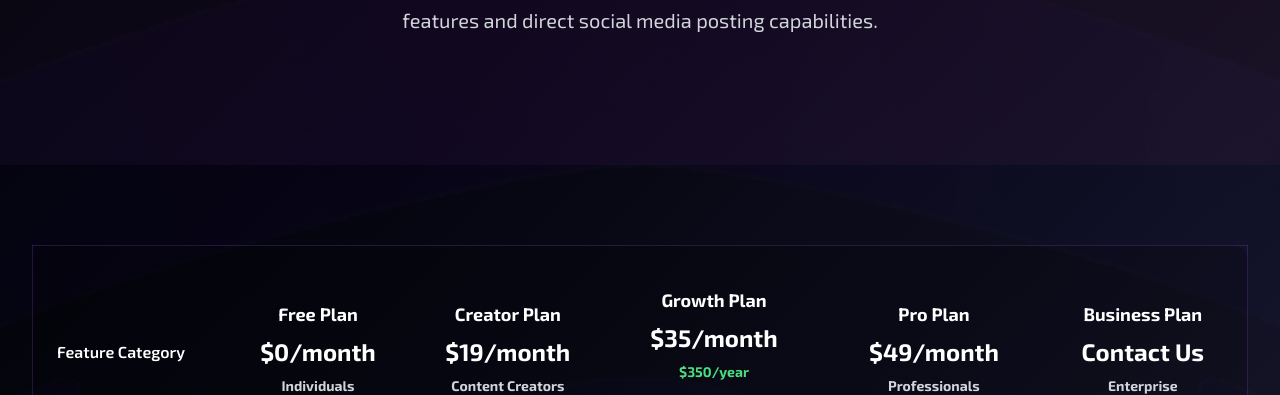
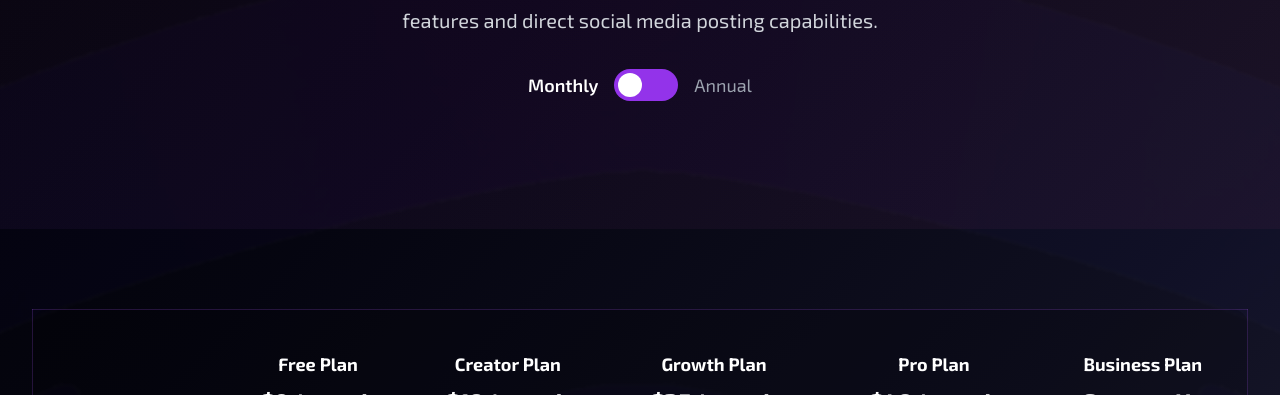
Before and after one commit to cj1101/CrowsEyeWebsite, a Next.js app: page /pricing in a window 1280 px wide. Shown: the part 405-800 px from the top of the page. Built offline with nearby package versions, Linux system fonts and the light colour scheme; no server answers.

Commit message:
feat: Add monthly/annual toggle and Stripe payment integration to pricing page

```diff
--- a/src/app/pricing/page.tsx
+++ b/src/app/pricing/page.tsx
@@ -1,6 +1,6 @@
 'use client'
 
-import React from 'react'
+import React, { useState } from 'react'
 import { Check, X } from 'lucide-react'
 import { useRouter } from 'next/navigation'
 
@@ -31,7 +31,8 @@ const pricingPlans = [
       apiAccess: false
     },
     buttonText: "Get Started Free",
-    buttonClass: "border-2 border-purple-500 text-purple-400 hover:bg-purple-500/10"
+    buttonClass: "border-2 border-purple-500 text-purple-400 hover:bg-purple-500/10",
+    paymentType: "free"
   },
   {
     name: "Creator Plan",
@@ -59,12 +60,14 @@ const pricingPlans = [
       apiAccess: false
     },
     buttonText: "Start Creating",
-    buttonClass: "bg-gradient-to-r from-purple-500 to-pink-500 text-white hover:from-purple-600 hover:to-pink-600"
+    buttonClass: "bg-gradient-to-r from-purple-500 to-pink-500 text-white hover:from-purple-600 hover:to-pink-600",
+    paymentType: "creator",
+    monthlyUrl: "https://buy.stripe.com/9B65kD655g0j6iqg9BeIw00",
+    yearlyUrl: "https://buy.stripe.com/6oU4gz511bK36iqf5xeIw01"
   },
   {
     name: "Growth Plan",
     price: "$35/month",
-    yearlyPrice: "$350/year",
     description: "Growing businesses & marketers",
     targetUser: "Growing Businesses",
     limits: {
@@ -88,7 +91,10 @@ const pricingPlans = [
       apiAccess: false
     },
     buttonText: "Scale Your Growth",
-    buttonClass: "bg-gradient-to-r from-green-500 to-emerald-500 text-white hover:from-green-600 hover:to-emerald-600"
+    buttonClass: "bg-gradient-to-r from-green-500 to-emerald-500 text-white hover:from-green-600 hover:to-emerald-600",
+    paymentType: "growth",
+    monthlyUrl: "https://buy.stripe.com/bJe9ATeBB7tN6iqf5xeIw02",
+    yearlyUrl: "https://buy.stripe.com/3cI5kDbpp15p5emcXpeIw03"
   },
   {
     name: "Pro Plan",
@@ -116,7 +122,10 @@ const pricingPlans = [
       apiAccess: true
     },
     buttonText: "Go Pro",
-    buttonClass: "bg-gradient-to-r from-purple-500 to-pink-500 text-white hover:from-purple-600 hover:to-pink-600"
+    buttonClass: "bg-gradient-to-r from-purple-500 to-pink-500 text-white hover:from-purple-600 hover:to-pink-600",
+    paymentType: "pro",
+    monthlyUrl: "https://buy.stripe.com/5kQ3cvfFF3dx22a8H9eIw04",
+    yearlyUrl: "https://buy.stripe.com/dRm00j2ST9BVeOW6z1eIw05"
   },
   {
     name: "Business Plan",
@@ -144,17 +153,35 @@ const pricingPlans = [
       apiAccess: true
     },
     buttonText: "Contact Sales",
-    buttonClass: "bg-gradient-to-r from-amber-500 to-orange-500 text-white hover:from-amber-600 hover:to-orange-600"
+    buttonClass: "bg-gradient-to-r from-amber-500 to-orange-500 text-white hover:from-amber-600 hover:to-orange-600",
+    paymentType: "contact"
   }
 ];
 
 export default function PricingPage() {
   const router = useRouter();
+  const [billingPeriod, setBillingPeriod] = useState<'monthly' | 'yearly'>('monthly');
 
   const handlePerfectClick = () => {
     const passcode = prompt("What's the passcode?");
     if (passcode && passcode.toLowerCase() === 'plz') {
       router.push('/pricing/founder');
+    }
+  };
+
+  const handlePlanSelect = (plan: typeof pricingPlans[0]) => {
+    if (plan.paymentType === 'free') {
+      // Handle free plan signup
+      window.open('/auth/register', '_blank');
+    } else if (plan.paymentType === 'contact') {
+      // Handle contact sales
+      window.open('/contact', '_blank');
+    } else {
+      // Handle paid plans
+      const url = billingPeriod === 'monthly' ? plan.monthlyUrl : plan.yearlyUrl;
+      if (url) {
+        window.open(url, '_blank');
+      }
     }
   };
 
@@ -187,7 +214,7 @@ export default function PricingPage() {
             </span>
           </h2>
 
-          <p className="text-xl text-gray-300 mb-12 max-w-3xl mx-auto leading-relaxed tech-body">
+          <p className="text-xl text-gray-300 mb-8 max-w-3xl mx-auto leading-relaxed tech-body">
             Choose the{' '}
             <span
               onClick={handlePerfectClick}
@@ -204,6 +231,31 @@ export default function PricingPage() {
             plan for your content creation needs. All plans include our core AI features
             and direct social media posting capabilities.
           </p>
+
+          {/* Billing Toggle */}
+          <div className="flex items-center justify-center gap-4 mb-12">
+            <span className={`text-lg ${billingPeriod === 'monthly' ? 'text-white font-semibold' : 'text-gray-400'}`}>
+              Monthly
+            </span>
+            <button
+              onClick={() => setBillingPeriod(billingPeriod === 'monthly' ? 'yearly' : 'monthly')}
+              className="relative inline-flex h-8 w-16 items-center rounded-full bg-purple-600 transition-colors focus:outline-none focus:ring-2 focus:ring-purple-500 focus:ring-offset-2"
+            >
+              <span
+                className={`inline-block h-6 w-6 transform rounded-full bg-white transition-transform ${
+                  billingPeriod === 'yearly' ? 'translate-x-8' : 'translate-x-1'
+                }`}
+              />
+            </button>
+            <span className={`text-lg ${billingPeriod === 'yearly' ? 'text-white font-semibold' : 'text-gray-400'}`}>
+              Annual
+            </span>
+            {billingPeriod === 'yearly' && (
+              <span className="bg-green-500 text-white px-3 py-1 rounded-full text-sm font-semibold">
+                Save 17%
+              </span>
+            )}
+          </div>
         </div>
       </section>
 
@@ -219,9 +271,6 @@ export default function PricingPage() {
                     <th key={index} className="text-center p-6 relative pt-8 pb-12">
                       <div className="text-white font-bold text-lg mb-2 mt-2">{plan.name}</div>
                       <div className="text-2xl font-bold text-white mb-2">{plan.price}</div>
-                      {plan.yearlyPrice && (
-                        <div className="text-sm text-green-400 mb-2">{plan.yearlyPrice}</div>
-                      )}
                       <div className="text-gray-300 text-sm">{plan.targetUser}</div>
                     </th>
                   ))}
@@ -234,9 +283,6 @@ export default function PricingPage() {
                   {pricingPlans.map((plan, index) => (
                     <td key={index} className="p-4 text-center text-white font-semibold">
                       <div>{plan.price}</div>
-                      {plan.yearlyPrice && (
-                        <div className="text-sm text-green-400 mt-1">{plan.yearlyPrice}</div>
-                      )}
                     </td>
                   ))}
                 </tr>
@@ -412,7 +458,10 @@ export default function PricingPage() {
                   <td className="p-4"></td>
                   {pricingPlans.map((plan, index) => (
                     <td key={index} className="p-6 text-center">
-                      <button className={`w-full py-3 px-4 rounded-xl font-semibold transition-all duration-300 hover:scale-105 ${plan.buttonClass}`}>
+                      <button
+                        onClick={() => handlePlanSelect(plan)}
+                        className={`w-full py-3 px-4 rounded-xl font-semibold transition-all duration-300 hover:scale-105 ${plan.buttonClass}`}
+                      >
                         {plan.buttonText}
                       </button>
                     </td>
```
